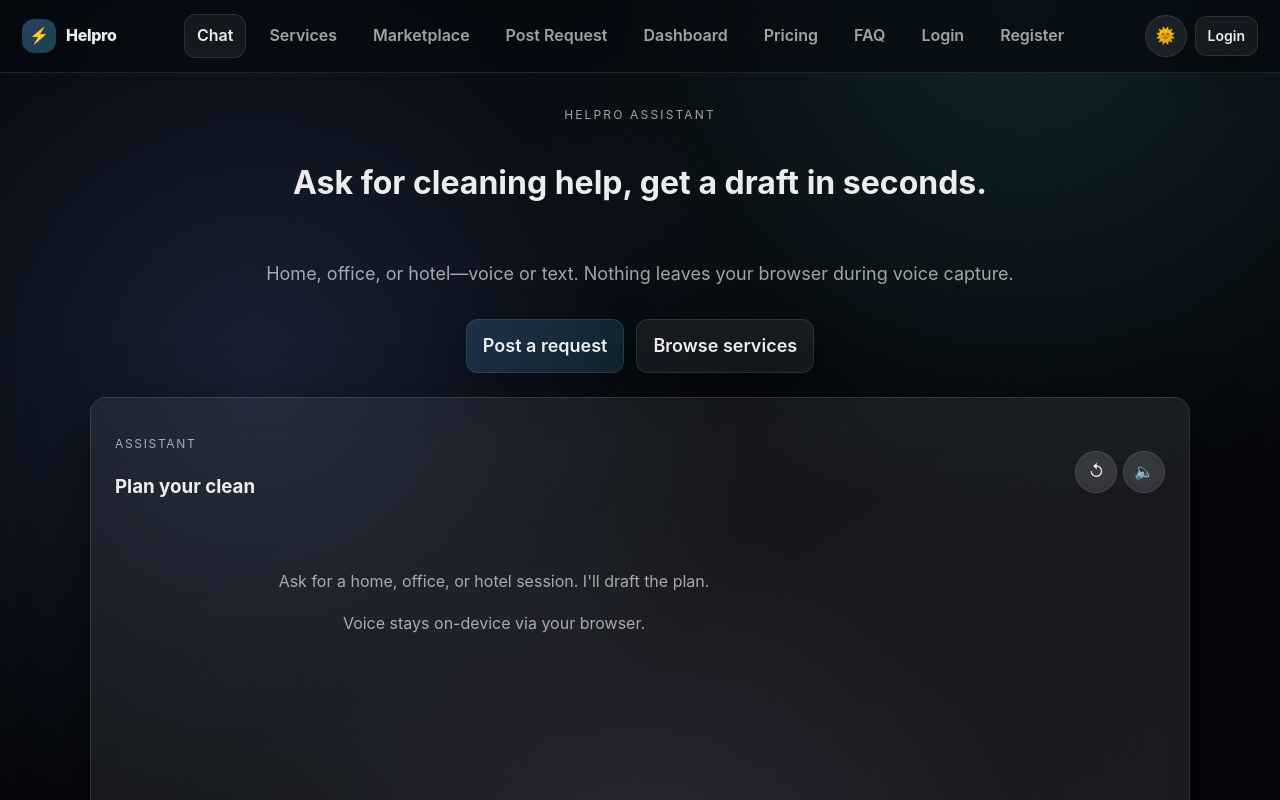
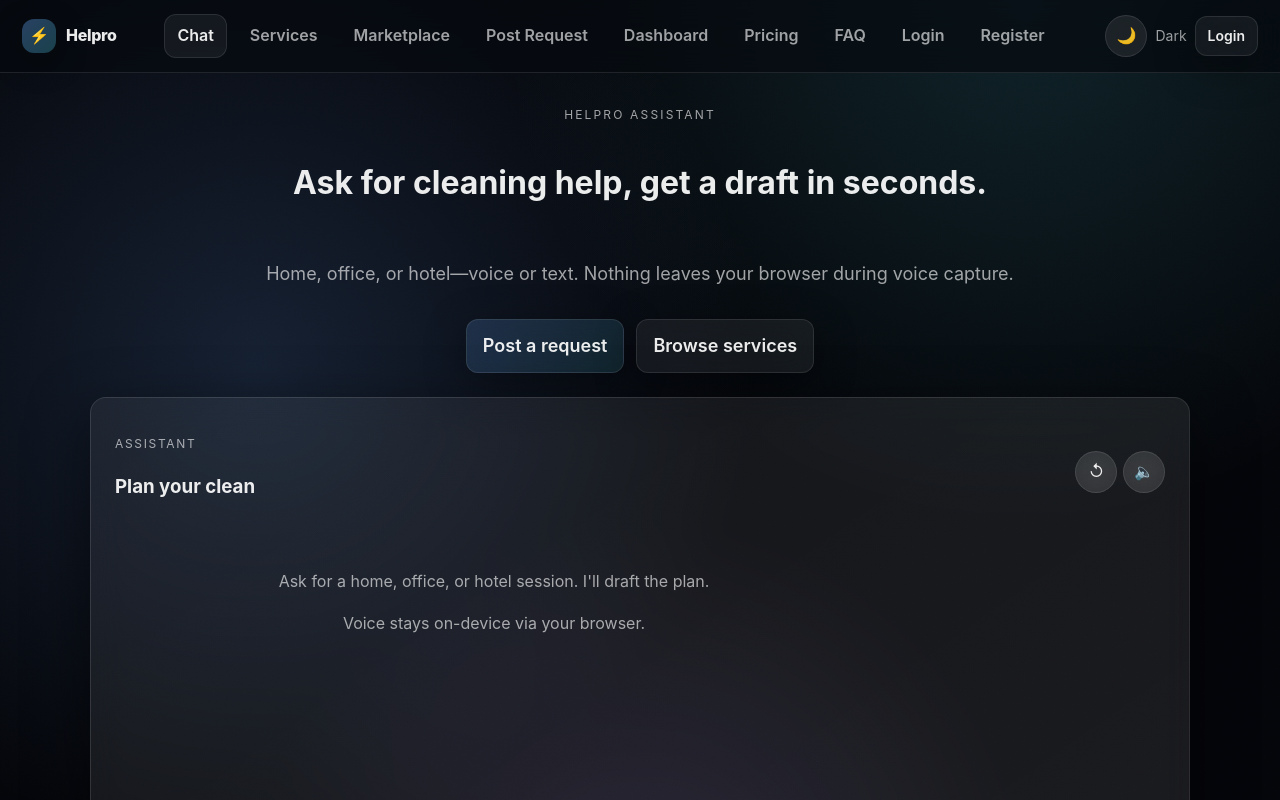
Before and after one commit to helpro-ai/helpro4, a React (Vite) app: page / in a window 1280 px wide. Both pictures are taken after a click on the button "Skip". Shown: the top 800 px of the page. Built offline with nearby package versions, Linux system fonts and the light colour scheme.

Commit message:
Fix Light/Dark mode (toggle + CSS tokens)

```diff
--- a/index.html
+++ b/index.html
@@ -5,6 +5,15 @@
     <link rel="icon" type="image/svg+xml" href="/vite.svg" />
     <meta name="viewport" content="width=device-width, initial-scale=1.0" />
     <meta name="description" content="Helpro - Your marketplace for everyday help" />
+    <script>
+      (() => {
+        const stored = localStorage.getItem('helpro.theme') || 'dark';
+        const theme = stored === 'light' ? 'light' : 'dark';
+        const root = document.documentElement;
+        root.dataset.theme = theme;
+        root.classList.toggle('dark', theme === 'dark');
+      })();
+    </script>
     <title>Helpro - Marketplace for Everyday Help</title>
   </head>
   <body>
--- a/src/components/Layout/Layout.css
+++ b/src/components/Layout/Layout.css
@@ -66,6 +66,10 @@
   align-items: center;
   gap: 8px;
 }
+.layout__theme-label {
+  color: var(--muted);
+  font-size: var(--text-sm);
+}
 
 .layout__main {
   padding: clamp(16px, 4vw, 32px);
--- a/src/components/Layout/Layout.tsx
+++ b/src/components/Layout/Layout.tsx
@@ -1,8 +1,9 @@
 import { NavLink, useLocation } from 'react-router-dom';
-import { useEffect, useState, type ReactNode } from 'react';
+import { useEffect, type ReactNode } from 'react';
 import './Layout.css';
 import { Button } from '../ui/Button';
 import { IconButton } from '../ui/IconButton';
+import { useTheme } from '../../hooks/useTheme';
 
 const navLinks = [
   { to: '/', label: 'Chat' },
@@ -17,15 +18,8 @@ const navLinks = [
 ];
 
 function Layout({ children }: { children: ReactNode }) {
-  const [theme, setTheme] = useState<'light' | 'dark'>(() => (
-    (localStorage.getItem('helpro_theme') as 'light' | 'dark') || 'light'
-  ));
+  const { theme, toggleTheme } = useTheme();
   const location = useLocation();
-
-  useEffect(() => {
-    document.documentElement.setAttribute('data-theme', theme);
-    localStorage.setItem('helpro_theme', theme);
-  }, [theme]);
 
   useEffect(() => {
     window.scrollTo({ top: 0, behavior: 'smooth' });
@@ -46,9 +40,10 @@ function Layout({ children }: { children: ReactNode }) {
           ))}
         </nav>
         <div className="layout__actions">
-          <IconButton aria-label="Toggle theme" onClick={() => setTheme(theme === 'light' ? 'dark' : 'light')}>
+          <IconButton aria-label="Toggle theme" onClick={toggleTheme} title="Toggle light/dark">
             {theme === 'light' ? '🌞' : '🌙'}
           </IconButton>
+          <span className="layout__theme-label">{theme === 'light' ? 'Light' : 'Dark'}</span>
           <Button variant="secondary" size="sm" onClick={() => window.location.hash = '#/login'}>
             Login
           </Button>
--- /dev/null
+++ b/src/hooks/useTheme.ts
@@ -0,0 +1,29 @@
+import { useEffect, useState } from 'react';
+
+export type ThemeMode = 'light' | 'dark';
+const THEME_KEY = 'helpro.theme';
+
+function applyTheme(theme: ThemeMode) {
+  if (typeof document === 'undefined') return;
+  const root = document.documentElement;
+  root.dataset.theme = theme;
+  root.classList.toggle('dark', theme === 'dark');
+}
+
+export function useTheme() {
+  const [theme, setTheme] = useState<ThemeMode>(() => {
+    const stored = (typeof window !== 'undefined' && localStorage.getItem(THEME_KEY)) as ThemeMode | null;
+    return stored === 'light' ? 'light' : 'dark';
+  });
+
+  useEffect(() => {
+    applyTheme(theme);
+    if (typeof window !== 'undefined') {
+      localStorage.setItem(THEME_KEY, theme);
+    }
+  }, [theme]);
+
+  const toggleTheme = () => setTheme(prev => (prev === 'light' ? 'dark' : 'light'));
+
+  return { theme, toggleTheme };
+}
--- a/src/styles/theme.css
+++ b/src/styles/theme.css
@@ -1,4 +1,33 @@
-:root {
+:root,
+html[data-theme='light'] {
+  --bg0: #f7f8fa;
+  --bg1: #ffffff;
+  --bg2: #e8edf5;
+  --text: #0f172a;
+  --muted: #475569;
+  --border: rgba(0, 0, 0, 0.08);
+  --border-strong: rgba(0, 0, 0, 0.14);
+  --glass: rgba(255, 255, 255, 0.7);
+  --glass2: rgba(255, 255, 255, 0.85);
+  --shadow: 0 16px 40px rgba(15, 23, 42, 0.18);
+  --surface: rgba(255, 255, 255, 0.9);
+  --surface-strong: rgba(255, 255, 255, 0.95);
+  --surface-stronger: rgba(255, 255, 255, 1);
+  --card-shadow: var(--shadow);
+  --accent-gradient: radial-gradient(circle at 20% 20%, rgba(106, 167, 255, 0.18) 0, transparent 35%), radial-gradient(circle at 80% 0%, rgba(167, 139, 250, 0.16) 0, transparent 30%), linear-gradient(135deg, rgba(77, 208, 225, 0.12), rgba(106, 167, 255, 0.12));
+}
+
+html[data-theme='dark'] {
+  --bg0: #05060a;
+  --bg1: #070a10;
+  --bg2: #0b0f18;
+  --text: rgba(255, 255, 255, 0.92);
+  --muted: rgba(255, 255, 255, 0.62);
+  --border: rgba(255, 255, 255, 0.10);
+  --border-strong: rgba(255, 255, 255, 0.18);
+  --glass: rgba(255, 255, 255, 0.06);
+  --glass2: rgba(255, 255, 255, 0.09);
+  --shadow: 0 20px 60px rgba(0, 0, 0, 0.55);
   --surface: rgba(255, 255, 255, 0.04);
   --surface-strong: rgba(255, 255, 255, 0.07);
   --surface-stronger: rgba(255, 255, 255, 0.12);
--- a/src/styles/tokens.css
+++ b/src/styles/tokens.css
@@ -1,14 +1,4 @@
 :root {
-  --bg0: #05060a;
-  --bg1: #070a10;
-  --bg2: #0b0f18;
-  --text: rgba(255, 255, 255, 0.92);
-  --muted: rgba(255, 255, 255, 0.62);
-  --border: rgba(255, 255, 255, 0.10);
-  --border-strong: rgba(255, 255, 255, 0.18);
-  --glass: rgba(255, 255, 255, 0.06);
-  --glass2: rgba(255, 255, 255, 0.09);
-  --shadow: 0 20px 60px rgba(0, 0, 0, 0.55);
   --radius: 16px;
   --radius-sm: 12px;
   --radius-full: 999px;
```
